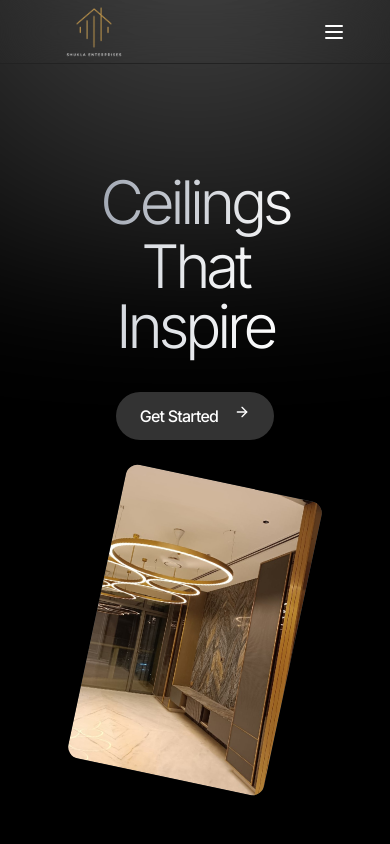
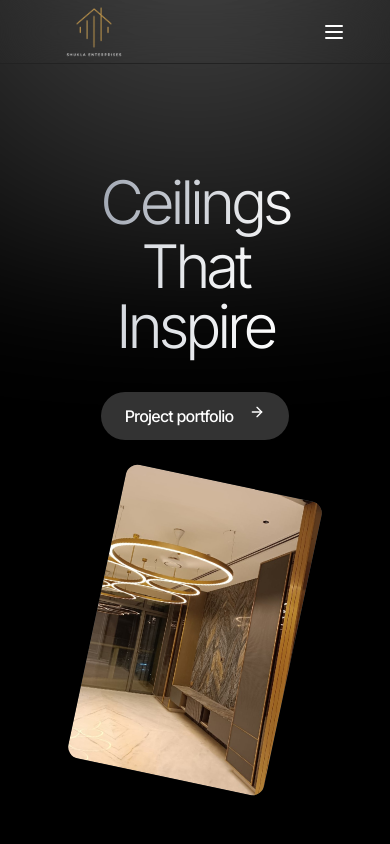
Before and after one commit to krutikmaru/interior-design, a Next.js app: page / in a window 390 px wide. Shown: the top 844 px of the page. Built offline with nearby package versions, Linux system fonts and the light colour scheme.

Commit message:
Phone project portfolio link

```diff
--- a/app/(pages)/(home)/(ui)/hero.tsx
+++ b/app/(pages)/(home)/(ui)/hero.tsx
@@ -48,10 +48,10 @@ function Heading() {
         </h1>
       </div>
       <Link
-        href={"/contact"}
+        href="/ProjectPortfolio.pdf"
         className="text-white bg-white/20  backdrop-blur-md font-medium tracking-[-0.05em] px-6 py-3 z-10 rounded-full flex md:hidden"
       >
-        Get Started <ArrowRight className="w-4 h-4 ml-4" />
+        Project portfolio <ArrowRight className="w-4 h-4 ml-4" />
       </Link>
     </div>
   );
```
